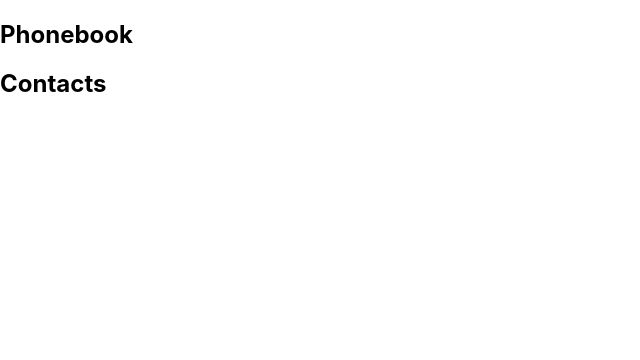
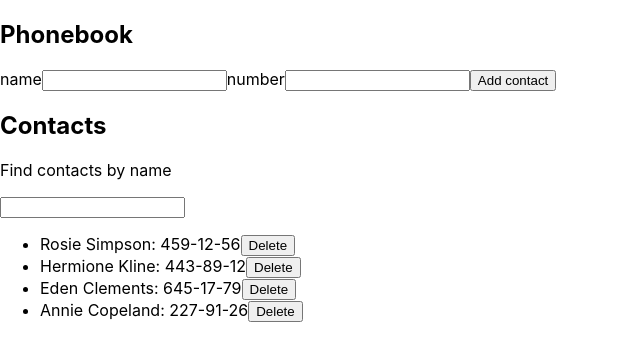
Before and after one commit to olegkrop/goit-react-hw-08-phonebook, a React (Create React App) app: page / in a window 1280 px wide. Shown: the top 360 px of the page, without its empty margins (0-640 px from the left). Built offline with nearby package versions, Linux system fonts and the light colour scheme.

Commit message:
feat: all remaining components

```diff
--- a/src/components/App.jsx
+++ b/src/components/App.jsx
@@ -1,5 +1,9 @@
 import { Component } from 'react';
+import { nanoid } from 'nanoid';
 import { Section } from './Section/Section';
+import { ContactForm } from './ContactForm/ContactForm';
+import { ContactList } from './ContactList/ContactList';
+import { Filter } from './Filter/Filter';
 import style from './App.module.css';
 
 export class App extends Component {
@@ -13,12 +17,58 @@ export class App extends Component {
     filter: '',
   };
 
+  onSubmit = ({ event, name, number }) => {
+    event.preventDefault();
+    const contact = {
+      id: nanoid(),
+      name: name,
+      number: number,
+    };
+
+    const nameExist = this.state.contacts.find(
+      contact => contact.name === name
+    );
+    const numberExist = this.state.contacts.find(
+      contact => contact.number === number
+    );
+
+    if (nameExist) {
+      alert(`${name} is already in contacts`);
+    } else if (numberExist) {
+      alert(`This number ${number} is already in contacts`);
+    } else
+      this.setState({
+        contacts: [...this.state.contacts, contact],
+      });
+  };
+
+  onSearch = event => {
+    event.preventDefault();
+    const { value } = event.target;
+    this.setState({ filter: value });
+  };
+
+  onRemove = event => {
+    const { contacts } = this.state;
+    const filtered = contacts.filter(contact => contact.id !== event.target.id);
+    this.setState({ contacts: filtered });
+  };
+
   render() {
     return (
       <>
         <div className={style.boxApp}>
-          <Section title="Phonebook"></Section>
-          <Section title="Contacts"></Section>
+          <Section title="Phonebook">
+            <ContactForm onSubmit={this.onSubmit} />
+          </Section>
+          <Section title="Contacts">
+            <Filter onSearch={this.onSearch} filter={this.state.filter} />
+            <ContactList
+              onRemove={this.onRemove}
+              contacts={this.state.contacts}
+              filter={this.state.filter}
+            />
+          </Section>
         </div>
       </>
     );
--- /dev/null
+++ b/src/components/ContactForm/ContactForm.jsx
@@ -0,0 +1,57 @@
+import { Component } from 'react';
+import PropTypes from 'prop-types';
+import { InputField } from '../InputField/InputField';
+import style from './ContactForm.module.css';
+
+export class ContactForm extends Component {
+  state = {
+    name: '',
+    number: '',
+  };
+
+  handleChange = event => {
+    const { name, value } = event.target;
+    this.setState({ [name]: value });
+  };
+
+  render() {
+    const { name, number } = this.state;
+    const { onSubmit } = this.props;
+
+    return (
+      <form
+        className={style.contactFormTable}
+        onSubmit={event => onSubmit({ event, name, number })}
+      >
+        <InputField
+          label="name"
+          type="text"
+          name="name"
+          pattern="^[a-zA-Zа-яА-Я]+(([' -][a-zA-Zа-яА-Я
+                ])?[a-zA-Zа-яА-Я]*)*$"
+          title="Name may contain only letters,
+                apostrophe, dash and spaces. For example Adrian, Jacob Mercer,
+                Charles de Batz de Castelmore d'Artagnan"
+          required={true}
+          onChange={this.handleChange}
+        />
+        <InputField
+          label="number"
+          type="tel"
+          name="number"
+          pattern="\+?\d{1,4}?[-.\s]?\(?\d{1,3}?\)?[-.\s]?\d{1,4}[-.\s]?\d{1,4}[-.\s]?\d{1,9}"
+          title="Phone number must be digits and can contain spaces, dashes, parentheses and can start with +"
+          required={true}
+          onChange={this.handleChange}
+        />
+        <button type="submit" className={style.contactFormButton}>
+          Add contact
+        </button>
+      </form>
+    );
+  }
+}
+
+ContactForm.propTypes = {
+  onSubmit: PropTypes.func.isRequired,
+};
--- /dev/null
+++ b/src/components/ContactList/ContactList.jsx
@@ -0,0 +1,44 @@
+import { Component } from 'react';
+import PropTypes from 'prop-types';
+import style from './ContactList.module.css';
+
+export class ContactList extends Component {
+  render() {
+    const { filter, contacts, onRemove } = this.props;
+    return (
+      <>
+        <ul className={style.list}>
+          {contacts
+            .filter(contact => {
+              if (!filter) {
+                return true;
+              }
+              const lowerName = contact.name.toLowerCase();
+              const lowerFilter = filter.toLowerCase();
+              return lowerName.includes(lowerFilter);
+            })
+            .map(contact => (
+              <li key={contact.id}>
+                {contact.name}: {contact.number}
+                <button
+                  className={style.contactListButton}
+                  id={contact.id}
+                  type="button"
+                  onClick={onRemove}
+                >
+                  {' '}
+                  Delete{' '}
+                </button>
+              </li>
+            ))}
+        </ul>
+      </>
+    );
+  }
+}
+
+ContactList.propTypes = {
+  onRemove: PropTypes.func,
+  contacts: PropTypes.array,
+  filter: PropTypes.string,
+};
--- /dev/null
+++ b/src/components/Filter/Filter.jsx
@@ -0,0 +1,25 @@
+import { Component } from 'react';
+import PropTypes from 'prop-types';
+import style from './Filter.module.css';
+
+export class Filter extends Component {
+  render() {
+    const { filter, onSearch } = this.props;
+    return (
+      <>
+        <p className={style.filterTitle}>Find contacts by name</p>
+        <input
+          className={style.filterInput}
+          type="text"
+          value={filter}
+          onChange={onSearch}
+        />
+      </>
+    );
+  }
+}
+
+Filter.propTypes = {
+  filter: PropTypes.string,
+  onSearch: PropTypes.func,
+};
--- /dev/null
+++ b/src/components/InputField/InputField.jsx
@@ -0,0 +1,29 @@
+import { Component } from 'react';
+import PropTypes from 'prop-types';
+import style from './InputField.module.css';
+
+export class InputField extends Component {
+  render() {
+    const { label, type, name, pattern, title, onChange, required } =
+      this.props;
+
+    return (
+      <>
+        <label className={style.contactFormLabel}>{label}</label>
+        <input
+          className={style.contactFormInput}
+          type={type}
+          name={name}
+          pattern={pattern}
+          title={title}
+          required={required}
+          onChange={onChange}
+        />
+      </>
+    );
+  }
+}
+
+InputField.propTypes = {
+  onChange: PropTypes.func.isRequired,
+};
```
Also changed, not shown: src/components/ContactForm/ContactForm.module.css (added), src/components/ContactList/ContactList.module.css (added), src/components/Filter/Filter.module.css (added), src/components/InputField/InputField.module.css (added).
